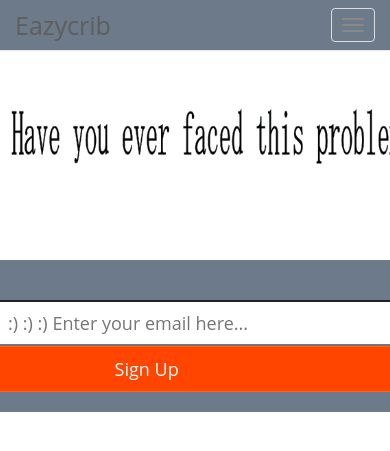
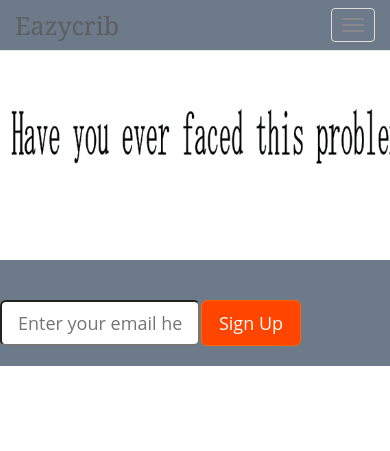
Before and after one commit to bernardAdark/eazycrib, a PHP site: page / in a window 390 px wide; the page is wider, and only the part inside the window is pictured. Shown: the top 451 px of that part. Run offline with PHP 8.4, Linux system fonts and the light colour scheme; some libraries are stand-ins or nearby versions.

Commit message:
Responsive

```diff
--- a/css/style.css
+++ b/css/style.css
@@ -19,6 +19,7 @@ h2 {
 .navbar-default .navbar-brand {
     color: #fff;
     font-size: 25px;
+    font-family: Georgia;
 }
 
 .allow{
@@ -83,10 +84,10 @@ h2 #signup-success #signup-error {
    }
 
    .em{
-   	margin-left: 20px;
+   	margin-left: 100px;
    }
    .but{
-   	margin-left: 20px;
+   	margin-left: 0px;
    }
 
    }
@@ -96,11 +97,6 @@ h2 #signup-success #signup-error {
    	height:300px;
 
    }
-   .but{
-   	margin-left: -10px;
-   }
-
-
  }
 
 @media screen and (max-width: 580px) {
@@ -114,7 +110,12 @@ h2 #signup-success #signup-error {
    }
 
  .but {
- 	margin-left: -100px;
+ 	margin-left: 1px;
+  width:100px;
+ }
+  .em{
+  margin-left: 80px;
+  width: 280px;
  }
 
 
@@ -134,14 +135,21 @@ h2 #signup-success #signup-error {
    }
 
  .but {
- 	margin-left: -200px;
+ 	margin-left: 1px;
+  width:100px;
+
  }
  .em{
- 	margin-left: 40px;
+  width: 200px;
+  margin-left: 50px;
  }
 
   .inforesult{
   	margin-left: -200px;
+
+  }
+  #signup-success, #signup-error{
+    font-size: 1em;
   }
 }
 
--- a/home.html
+++ b/home.html
@@ -50,10 +50,10 @@
               </div>
 
               <form class="signup-form form-inline myform" id="signup-form" role="form" onsubmit="return signup(this)">
-                  <input class=" input-lg col-lg-4 col-md-4 col-sm-8 col-md-offset-1  col-xs-7 em" size="35" name="email" type="email" placeholder=":) :) :) Enter your email here..." required>
+                  <input class=" input-lg col-lg-4 col-md-4 col-sm-4 col-md-offset-1  col-xs-4 em" size="35" name="email" type="email" placeholder="Enter your email here..." required>
 
 
-                  <button class="btn btn-lg btn-success col-lg-1 col-md-1  col-sm-8  col-xs-7 but " id="signup-button" type="submit" >Sign Up</button>
+                  <button class="btn btn-lg btn-success col-lg-1 col-md-1  col-sm-1  col-xs-1 but " id="signup-button" type="submit" >Sign Up</button>
 
               </form>
             </div>
```
